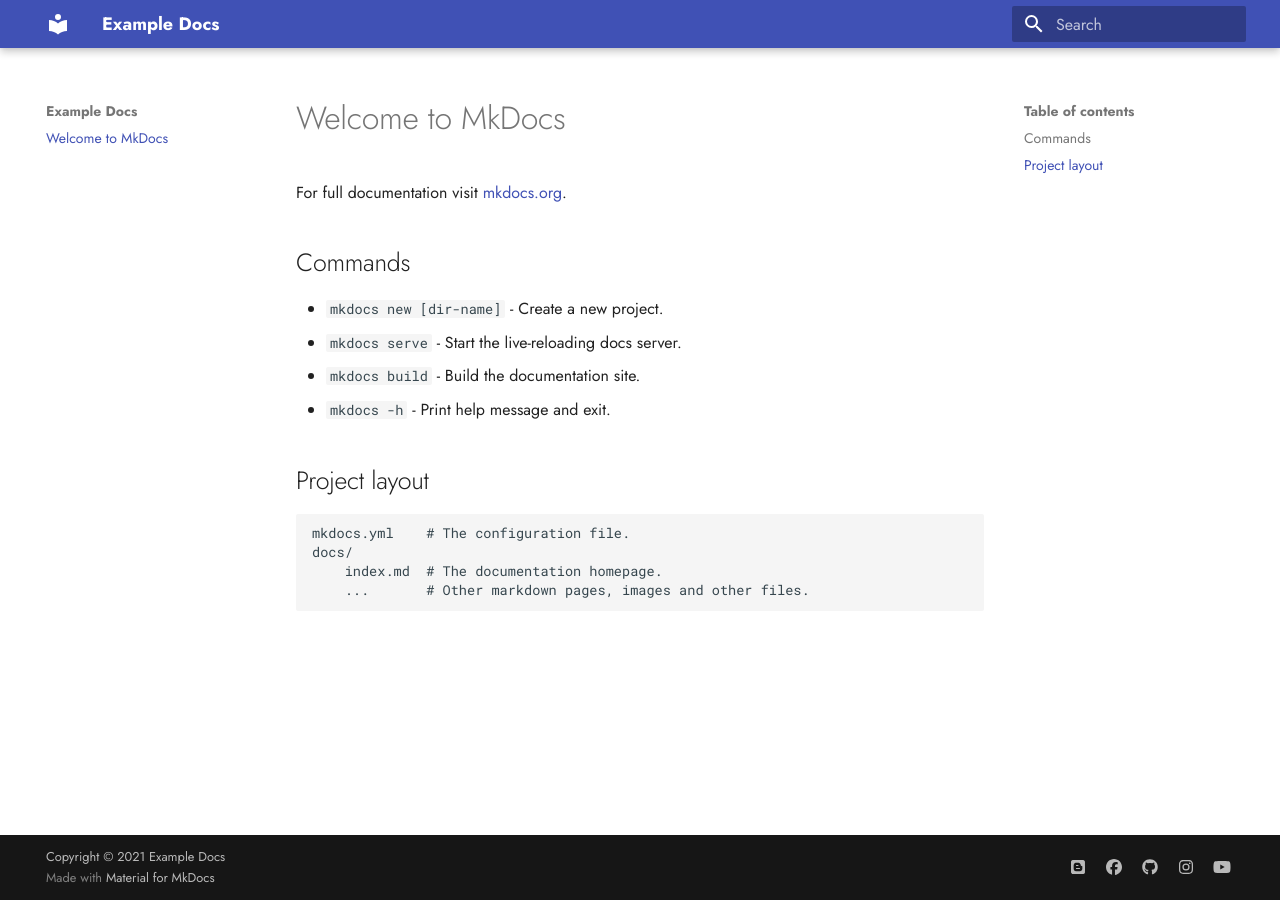
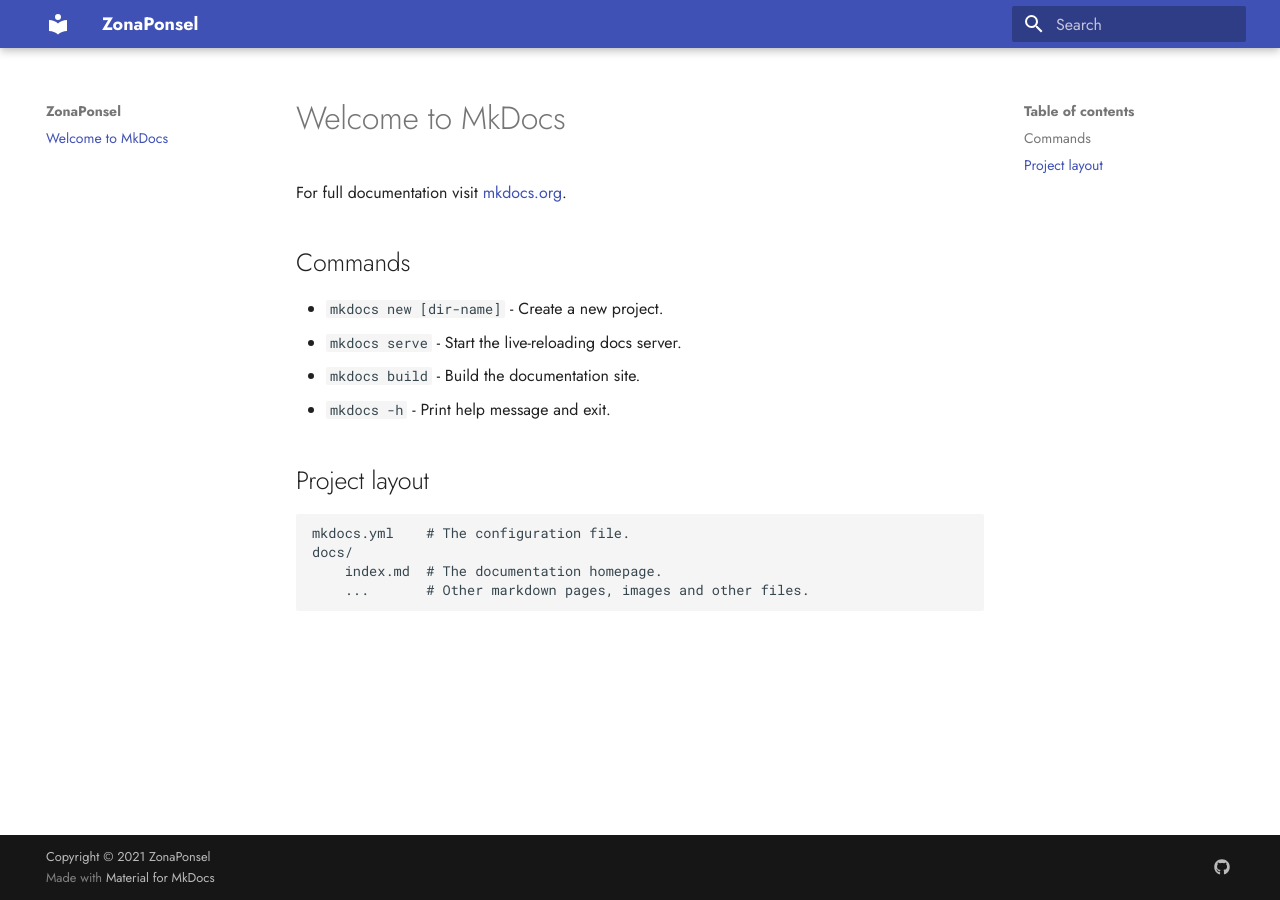
Before and after one commit to zonaponsel/zonaponsel.github.io, an MkDocs documentation site: the page built from docs/index.md, in a window 1280 px wide. Built offline with MkDocs 1.6.1 and Material for MkDocs 9.7.7, drawn with Linux system fonts in a browser that asks for light colours.

Commit message:
Update mkdocs.yml

```diff
--- a/mkdocs.yml
+++ b/mkdocs.yml
@@ -1,5 +1,5 @@
 # Site Name
-site_name: Example Docs
+site_name: ZonaPonsel
 
 # Theme
 theme:
@@ -21,16 +21,8 @@
 extra:
   # Social Profile
   social:
-    - icon: fontawesome/brands/blogger
-      link: https://www.arikhn.xyz
-    - icon: fontawesome/brands/facebook
-      link: https://facebook.com/
     - icon: fontawesome/brands/github
-      link: https://github.com/ArikHn/mkdocs-templates
-    - icon: fontawesome/brands/instagram
-      link: https://instagram.com/
-    - icon: fontawesome/brands/youtube
-      link: https://youtube.com/
+      link: https://zonaponsel.github.io
 
 # Markdown Extensions
 markdown_extensions:
@@ -47,4 +39,4 @@
   - search
 
 # Copyright
-copyright: Copyright &copy; 2021 Example Docs
+copyright: Copyright &copy; 2021 ZonaPonsel
```
